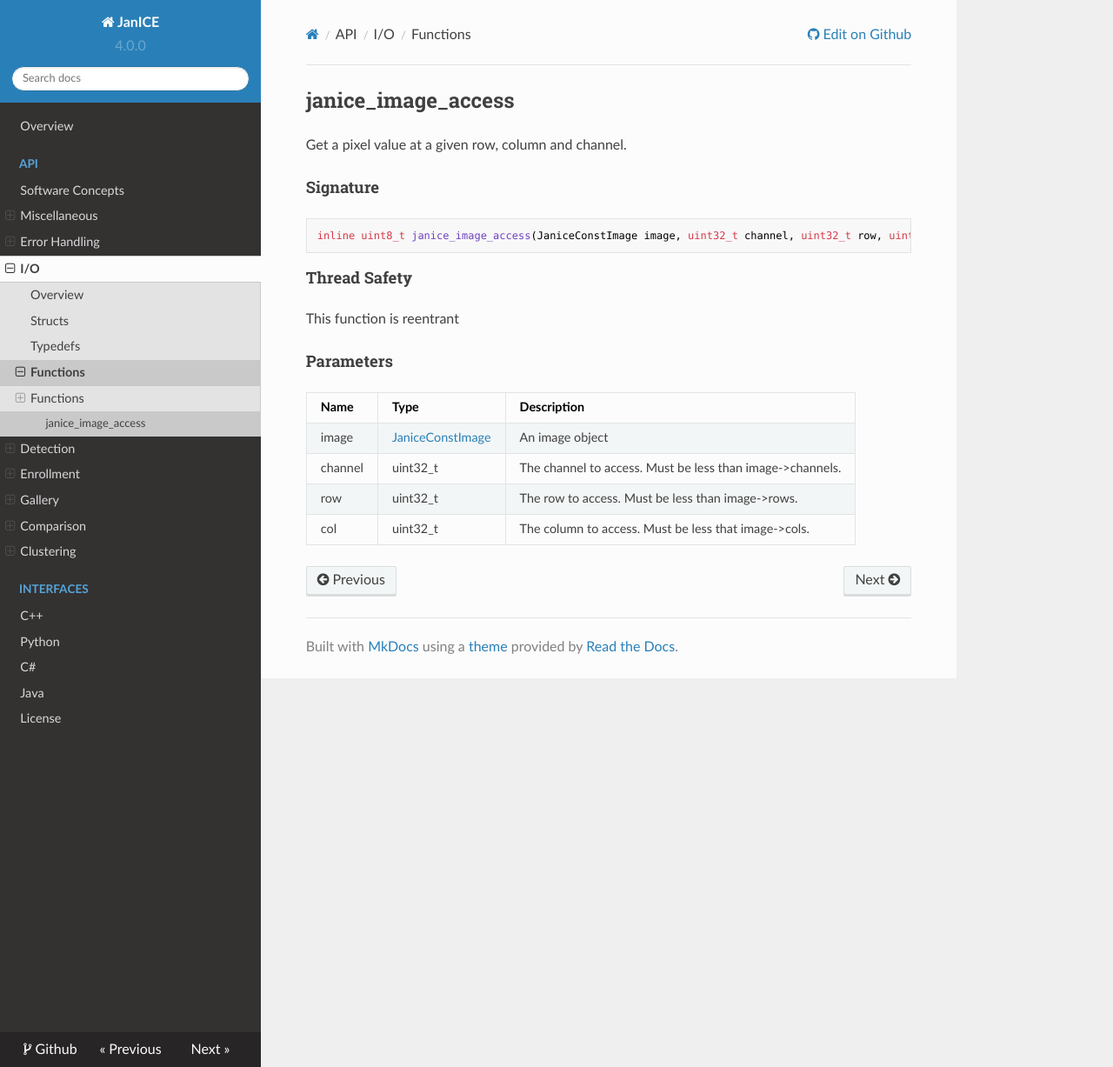
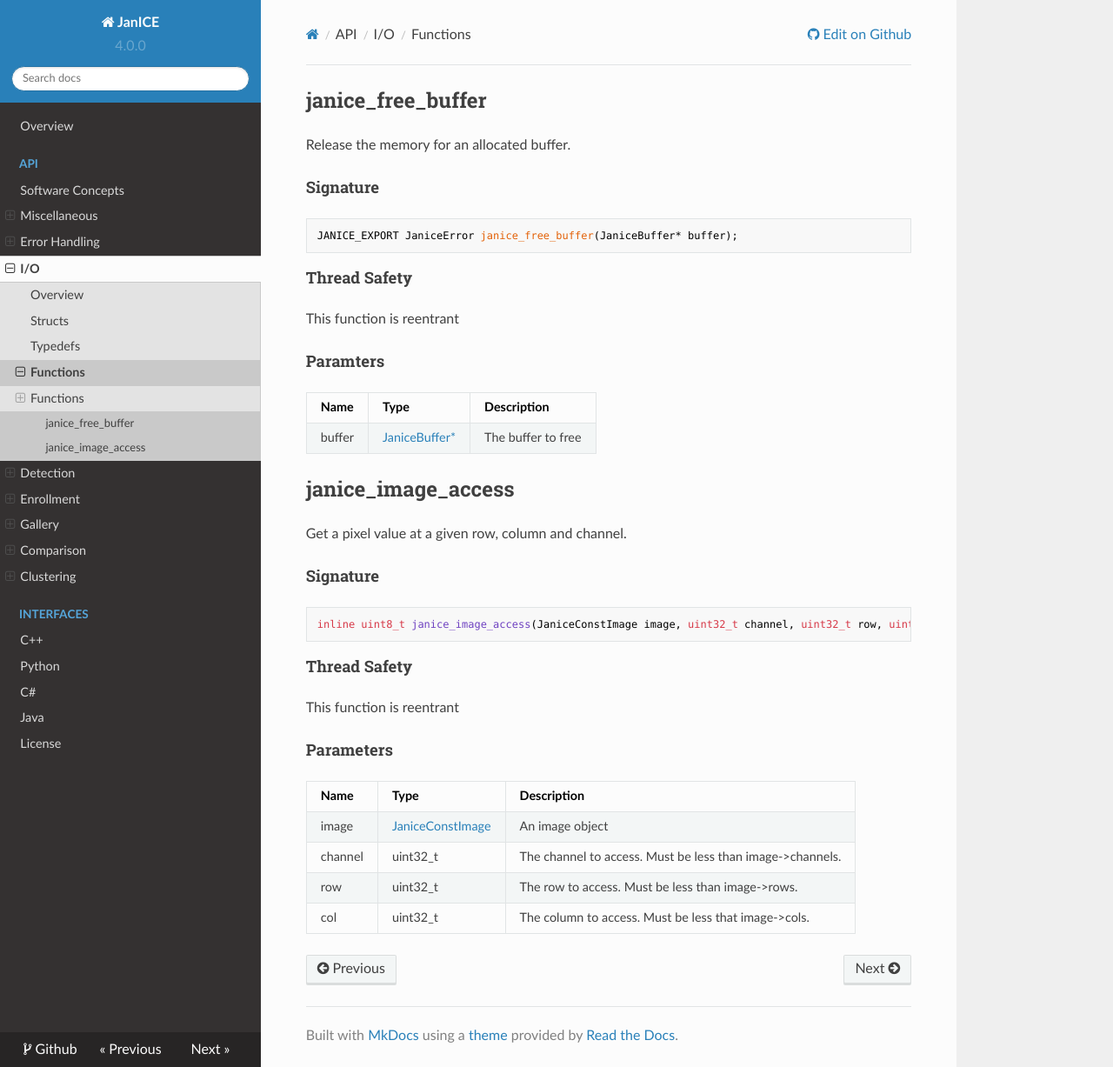
Before and after one commit to Noblis/INVSC-janice, an MkDocs documentation site: the page built from docs/api/io/functions.md, in a window 1280 px wide and 1227 px high. Shown: the whole window at 87% size. Built offline with MkDocs 1.6.1, drawn with Linux system fonts in a browser that asks for light colours; nearby versions of some CDN libraries; old or Windows-style settings are respelled for this version of MkDocs.

Commit message:
Updated documentation for I/O

````diff
--- a/docs/api/io/functions.md
+++ b/docs/api/io/functions.md
@@ -1,3 +1,24 @@
+## janice_free_buffer {: #JaniceFreeBuffer }
+
+Release the memory for an allocated buffer.
+
+#### Signature {: #JaniceFreeBufferSignature }
+
+```
+JANICE_EXPORT JaniceError janice_free_buffer(JaniceBuffer* buffer);
+```
+
+#### Thread Safety {: #JaniceFreeBufferThreadSafety }
+
+This function is reentrant
+
+#### Paramters {: #JaniceFreeBufferParameters }
+
+Name   | Type                                       | Description
+------ | ------------------------------------------ | -----------
+buffer | [JaniceBuffer\*](typedefs.md#JaniceBuffer) | The buffer to free
+
+
 ## janice_image_access {: #JaniceImageAccess }
 
 Get a pixel value at a given row, column and channel.
@@ -14,9 +35,9 @@ This function is reentrant
 
 #### Parameters {: #JaniceImageAccessParameters }
 
-Name    | Type                                            | Description
-------- | ----------------------------------------------- | -----------
+Name    | Type                                             | Description
+------- | ------------------------------------------------ | -----------
 image   | [JaniceConstImage](typedefs.md#JaniceConstImage) | An image object
-channel | uint32_t                                        | The channel to access. Must be less than image->channels.
-row     | uint32_t                                        | The row to access. Must be less than image->rows.
-col     | uint32_t                                        | The column to access. Must be less that image->cols.
+channel | uint32_t                                         | The channel to access. Must be less than image->channels.
+row     | uint32_t                                         | The row to access. Must be less than image->rows.
+col     | uint32_t                                         | The column to access. Must be less that image->cols.
````
Also changed, not shown: docs/api/io/structs.md (+8 -7 lines).
